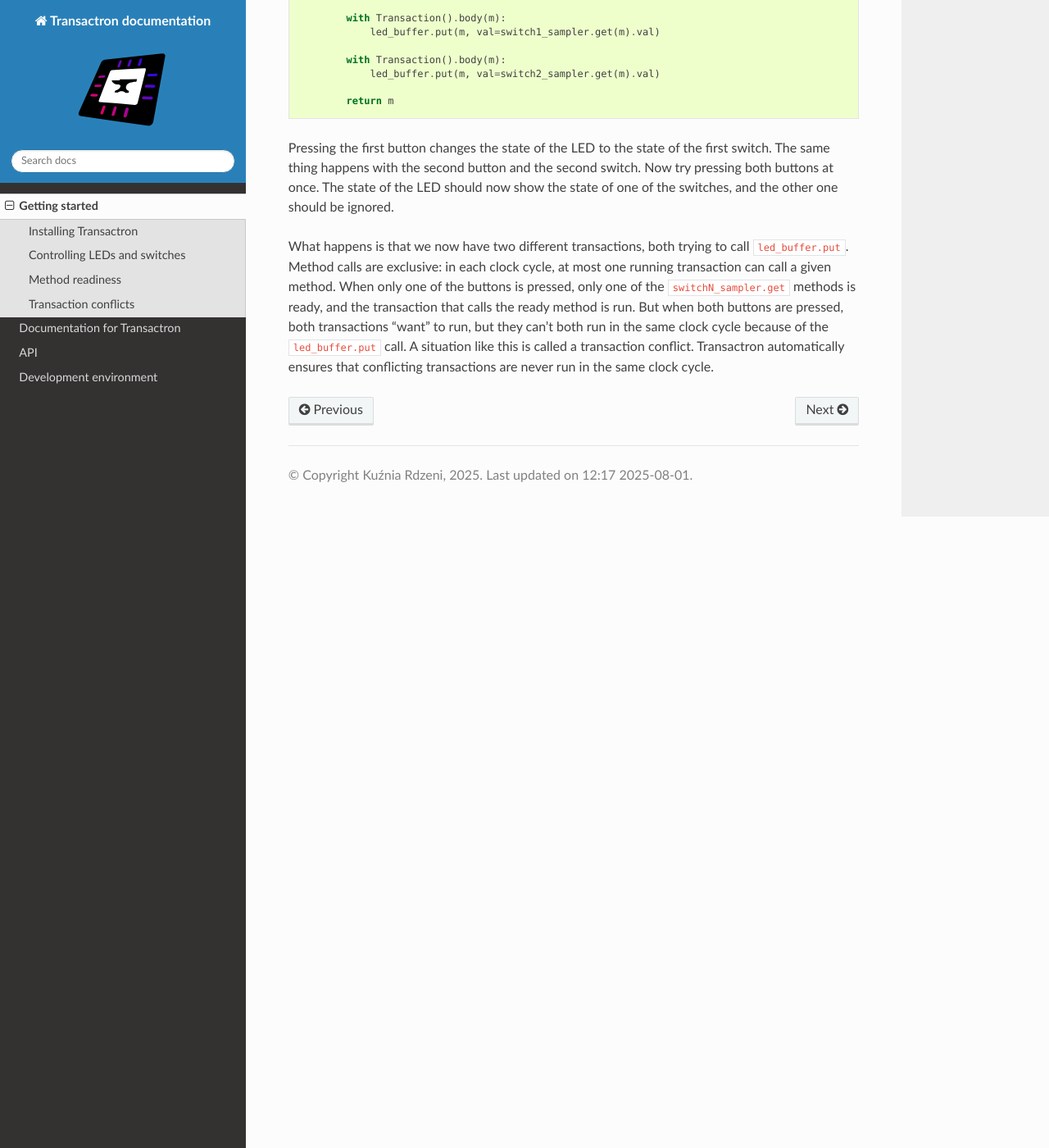
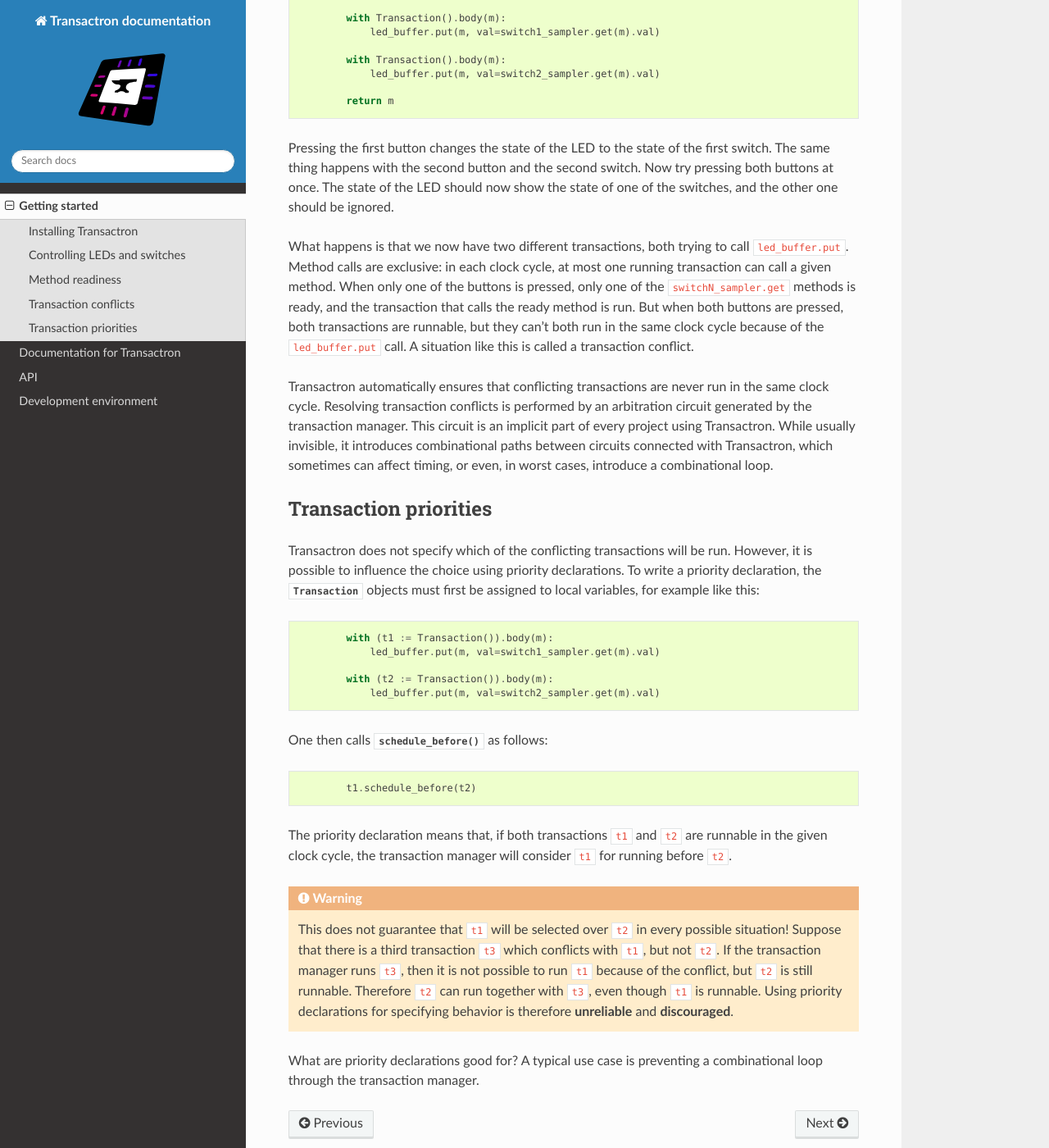
Before and after one commit to tilk/transactron, a Sphinx documentation site: the page built from docs/getting-started.md, in a window 1280 px wide and 1400 px high, scrolled down 3627 px. Shown: the whole window at 82% size. Built offline with Sphinx 7.4.7 and the Read the Docs theme 3.1.0, drawn with Linux system fonts in a browser that asks for light colours; the version number could not be read and is left out; some of the changed text lies outside the part shown.

Commit message:
Transaction priorities

````diff
--- a/docs/getting-started.md
+++ b/docs/getting-started.md
@@ -1,4 +1,4 @@
-% TODO: Later, when a Transactron guide is written, add links to Transactron concepts (e.g. method, transaction, transaction manager, method readiness...)
+% TODO: Later, when a Transactron guide is written, add links to Transactron concepts (e.g. method, transaction, transaction manager, method readiness, transaction runnability, transaction conflicts...)
 
 # Getting started
 
@@ -122,8 +122,45 @@
 What happens is that we now have two different transactions, both trying to call `led_buffer.put`.
 Method calls are exclusive: in each clock cycle, at most one running transaction can call a given method.
 When only one of the buttons is pressed, only one of the `switchN_sampler.get` methods is ready, and the transaction that calls the ready method is run.
-But when both buttons are pressed, both transactions "want" to run, but they can't both run in the same clock cycle because of the `led_buffer.put` call.
+But when both buttons are pressed, both transactions are runnable, but they can't both run in the same clock cycle because of the `led_buffer.put` call.
 A situation like this is called a transaction conflict.
+
 Transactron automatically ensures that conflicting transactions are never run in the same clock cycle.
+Resolving transaction conflicts is performed by an arbitration circuit generated by the transaction manager.
+This circuit is an implicit part of every project using Transactron.
+While usually invisible, it introduces combinational paths between circuits connected with Transactron, which sometimes can affect timing, or even, in worst cases, introduce a combinational loop.
 
-% TODO: priorities? as an aside note?
+## Transaction priorities
+
+Transactron does not specify which of the conflicting transactions will be run.
+However, it is possible to influence the choice using priority declarations.
+To write a priority declaration, the {py:class}`~transactron.core.transaction.Transaction` objects must first be assigned to local variables, for example like this:
+
+```python
+        with (t1 := Transaction()).body(m):
+            led_buffer.put(m, val=switch1_sampler.get(m).val)
+
+        with (t2 := Transaction()).body(m):
+            led_buffer.put(m, val=switch2_sampler.get(m).val)
+```
+
+One then calls {py:meth}`~transactron.core.transaction_base.TransactionBase.schedule_before` as follows:
+
+```python
+        t1.schedule_before(t2)
+```
+
+The priority declaration means that, if both transactions `t1` and `t2` are runnable in the given clock cycle, the transaction manager will consider `t1` for running before `t2`.
+
+:::{warning}
+This does not guarantee that `t1` will be selected over `t2` in every possible situation!
+Suppose that there is a third transaction `t3` which conflicts with `t1`, but not `t2`.
+If the transaction manager runs `t3`, then it is not possible to run `t1` because of the conflict, but `t2` is still runnable.
+Therefore `t2` can run together with `t3`, even though `t1` is runnable.
+Using priority declarations for specifying behavior is therefore **unreliable** and **discouraged**.
+:::
+
+What are priority declarations good for?
+A typical use case is preventing a combinational loop through the transaction manager.
+
+% TODO: example
````
Also changed, not shown: other parts of docs/getting-started.md (+2 -2 lines).
